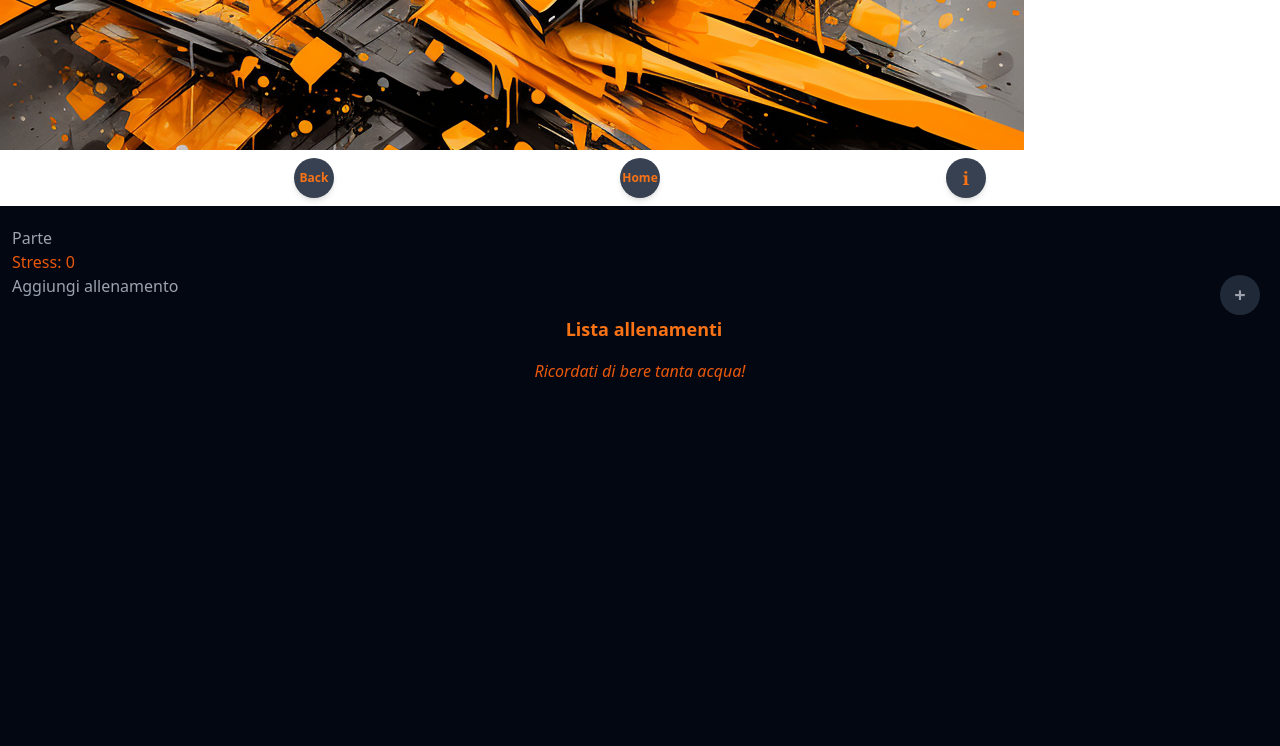
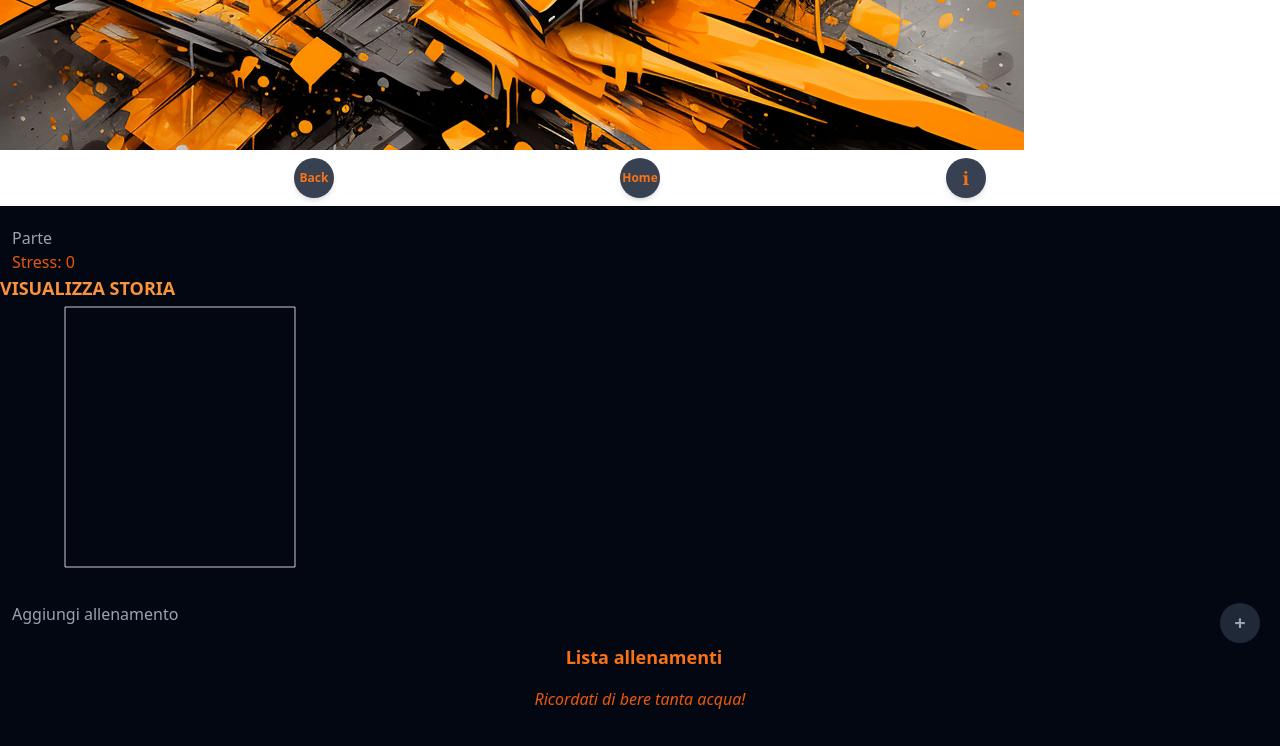
Before and after one commit to stefano-marchesi/exDec, a React (Vite) app: page /singolaparte/0 in a window 1280 px wide. Shown: the top 746 px of the page. Built offline with nearby package versions, Linux system fonts and the light colour scheme.

Commit message:
cambiamenti vari e visualizzazione storia

```diff
--- a/package.json
+++ b/package.json
@@ -17,6 +17,7 @@
     "react-dom": "^18.2.0",
     "react-redux": "^8.1.2",
     "react-router-dom": "^6.16.0",
+    "recharts": "^2.8.0",
     "redux-thunk": "^2.4.2",
     "sort-by": "^1.2.0"
   },
--- a/src/components/AggiungiAllenamento.tsx
+++ b/src/components/AggiungiAllenamento.tsx
@@ -1,7 +1,7 @@
 import { useState } from "react"
 import { useDispatch } from "react-redux"
 import { Allenamento, aggiungiAllenamento } from "../redux/allenamentiReducer"
-import {aggiornaStoria} from "./../redux/azioni"
+import { aggiuntaAllenamento} from "./../redux/azioni"
 
 const allenamentoDefault = (id: number) => {
   return {
@@ -38,7 +38,7 @@ export const AggiungiAllenamento = (props: AggiungiAllenamentoProps) => {
   const handleClick = () => {
     dispatch(aggiungiAllenamento(allenamento))
     cambiaAllenamento(allenamentoDefault(props.idParte))
-    dispatch(aggiornaStoria(props.idParte))
+    aggiuntaAllenamento(props.idParte)
     toggleAperto()
   }
 
@@ -50,7 +50,14 @@ export const AggiungiAllenamento = (props: AggiungiAllenamentoProps) => {
         <div className=" flex flex-col justify-self-stretch mb-10 bg-rose-400">
           <div>
             <div>Intensità</div>
-            <input className=" bg-slate-500 text-gray-300" type="number" defaultValue={allenamento.intensita} onChange={handleIntensitaChange} />
+            <div className="flex-col grid mt-3 justify-items-center m-2 text-orange-400" onChange={handleIntensitaChange}>
+              <div className=""><input type="radio" value="10" name="gender" /> Meh </div>
+              <div className=""><input type="radio" value="30" name="gender" /> Qualcosa </div>
+              <div className=""><input type="radio" value="60" name="gender" /> Qualcosa di piu </div>
+              <div className=""><input type="radio" value="80" name="gender" /> abbastanza </div>
+              <div className=""><input type="radio" value="100" name="gender" /> Perfetto </div>
+              <div className=""><input type="radio" value="120" name="gender" /> troppo </div>
+            </div>
           </div>
 
           <div>
--- /dev/null
+++ b/src/components/VisualizzaStoria.tsx
@@ -0,0 +1,25 @@
+import { LineChart, Line, CartesianGrid, XAxis, YAxis } from 'recharts';
+import { selectStoriaPerParte } from '../redux/storiaReducer';
+
+
+type VisualozzaStoraProps = {
+  idParte:number
+}
+
+export const VisualizzaStoria = (props:VisualozzaStoraProps)=>{
+  const storia = selectStoriaPerParte(props.idParte)
+
+
+  return (
+    <>
+      <div className=" text-orange-400 text-lg font-semibold uppercase">VISUALIZZA STORIA</div>
+      <LineChart width={300} height={300} data={storia}>
+        <Line type="monotone" dataKey="intensita" stroke="#8884d8" />
+        <CartesianGrid stroke="#ccc" />
+        <XAxis dataKey="data" />
+        <YAxis />
+      </LineChart>
+    </>
+  )
+
+}
--- a/src/pagine/SingolaParte.tsx
+++ b/src/pagine/SingolaParte.tsx
@@ -4,6 +4,7 @@ import { useSelector } from "react-redux"
 import { parteDefault } from "../components/AggiungiParte";
 import { AggiungiAllenamento } from "../components/AggiungiAllenamento";
 import { ListaAllenamenti } from "../components/ListaAllenamenti";
+import { VisualizzaStoria } from "../components/VisualizzaStoria";
 
 type MyParams = {
   indexParte: string;
@@ -24,9 +25,10 @@ export const SingolaParte = () => {
 
       </div>
 
+      <VisualizzaStoria idParte={Number(indexParte)} />
       <div className=" text-gray-400 ml-3 mr-3 grid grid-cols-2">
         <div className="pb-4"> <p> Aggiungi allenamento </p> </div>
-        <div className=" text-right pr-2"><AggiungiAllenamento idParte={Number(indexParte)} /> </div>
+        <div className=" text-right pr-2"><AggiungiAllenamento idParte={Number(indexParte)||0} /> </div>
 
       </div>
       <div className="flex flex-col">
--- a/src/redux/azioni.ts
+++ b/src/redux/azioni.ts
@@ -1,5 +1,4 @@
-import { RootState } from "./store"
-import { ThunkAction, UnknownAction } from '@reduxjs/toolkit'
+import store from "./store"
 import { calcolaStoriaParte } from "./storiaReducer"
 
 import { Allenamento } from "./allenamentiReducer"
@@ -35,10 +34,14 @@ export const calcolaStoria = (allenamenti: Allenamento[]) : {ultimoValore: numbe
 	}).reverse()
 	return {nuovaStoria:storia, ultimoValore: storia[0].intensita}
 }
-export const aggiornaStoria =  (idParte:number): ThunkAction<void, RootState, unknown, UnknownAction> => (dispatch, getState)=>{
-	console.log("SONO NEL THUNK")
-	const storia = calcolaStoria( getState().allenamenti.value)
-	dispatch(calcolaStoriaParte({idParte, nuovaStoria:storia.nuovaStoria}))
-	dispatch(cambiaValoreStress({idParte: idParte, nuovoValore: storia.ultimoValore}))
+
+
+export const aggiuntaAllenamento = (idParte : number) =>{
+
+	const storia = calcolaStoria( store.getState().allenamenti.value.filter((elem:Allenamento)=>{
+		return elem.idParte===idParte
+	}))
+	store.dispatch(calcolaStoriaParte({idParte, nuovaStoria:storia.nuovaStoria}))
+	store.dispatch(cambiaValoreStress({idParte: idParte, nuovoValore: storia.ultimoValore}))
 	return
 }
--- a/src/redux/storiaReducer.ts
+++ b/src/redux/storiaReducer.ts
@@ -2,6 +2,7 @@
 
 import { createSlice, PayloadAction } from '@reduxjs/toolkit'
 import type { RootState } from './store'
+import { useSelector } from 'react-redux'
 
 
 export type ItemStoria = {
@@ -21,8 +22,8 @@ type PayloadCalcolo = {
 
 // Define the initial state using that type
 const initialState: StoriaState = {
-  value: [
-  ],
+
+
 } as StoriaState
 
 export const storiaSlice = createSlice({
@@ -40,5 +41,7 @@ export const { calcolaStoriaParte } = storiaSlice.actions
 
 // Other code such as selectors can use the imported `RootState` type
 export const selectItemStoria = (state: RootState) => state.storia
-
+export const selectStoriaPerParte = (idParte:number)=>{
+  return useSelector(selectItemStoria)[idParte.toString()]||[]
+}
 export default storiaSlice.reducer
```
Also changed, not shown: 1 other file (tests, documents, lock files or other folders).
